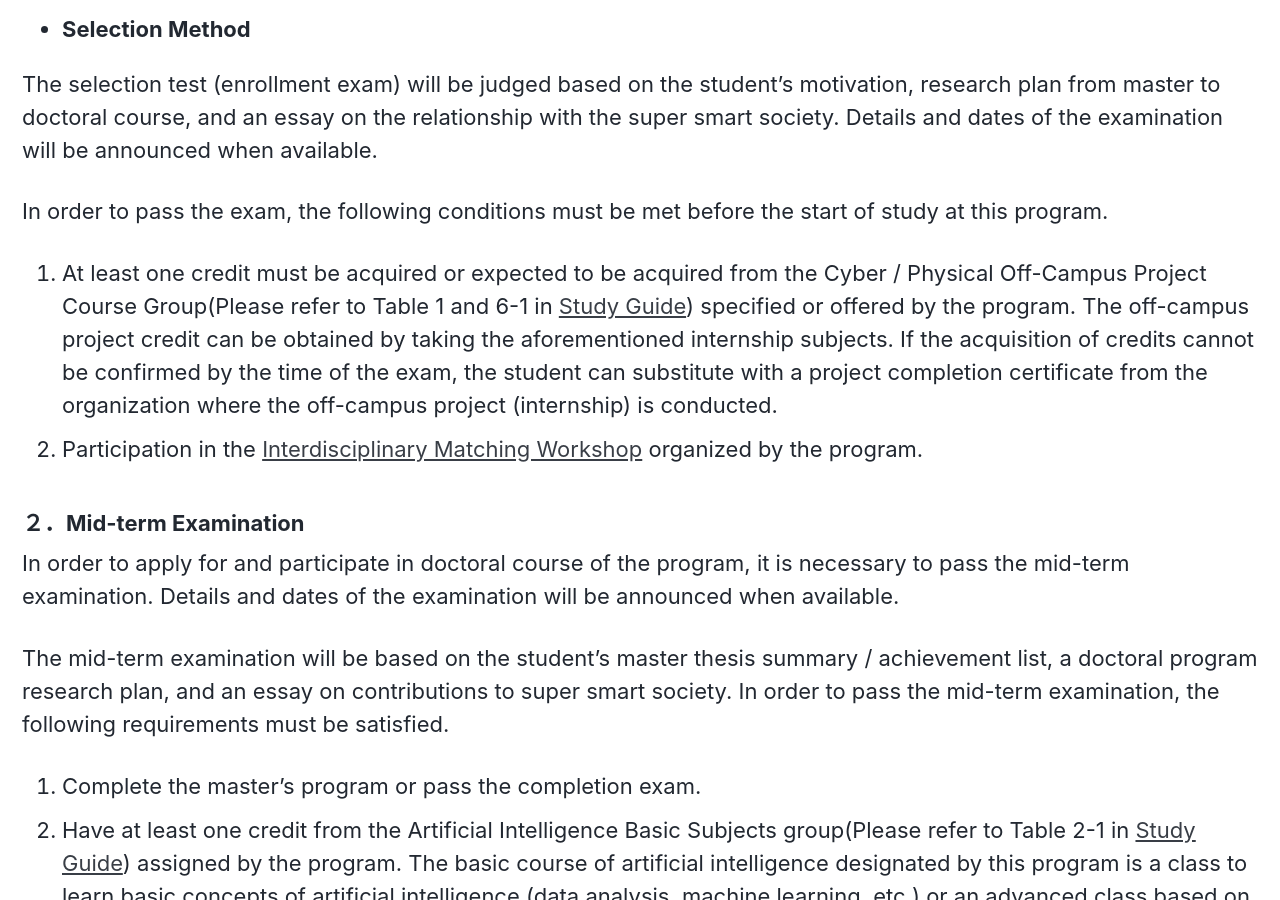
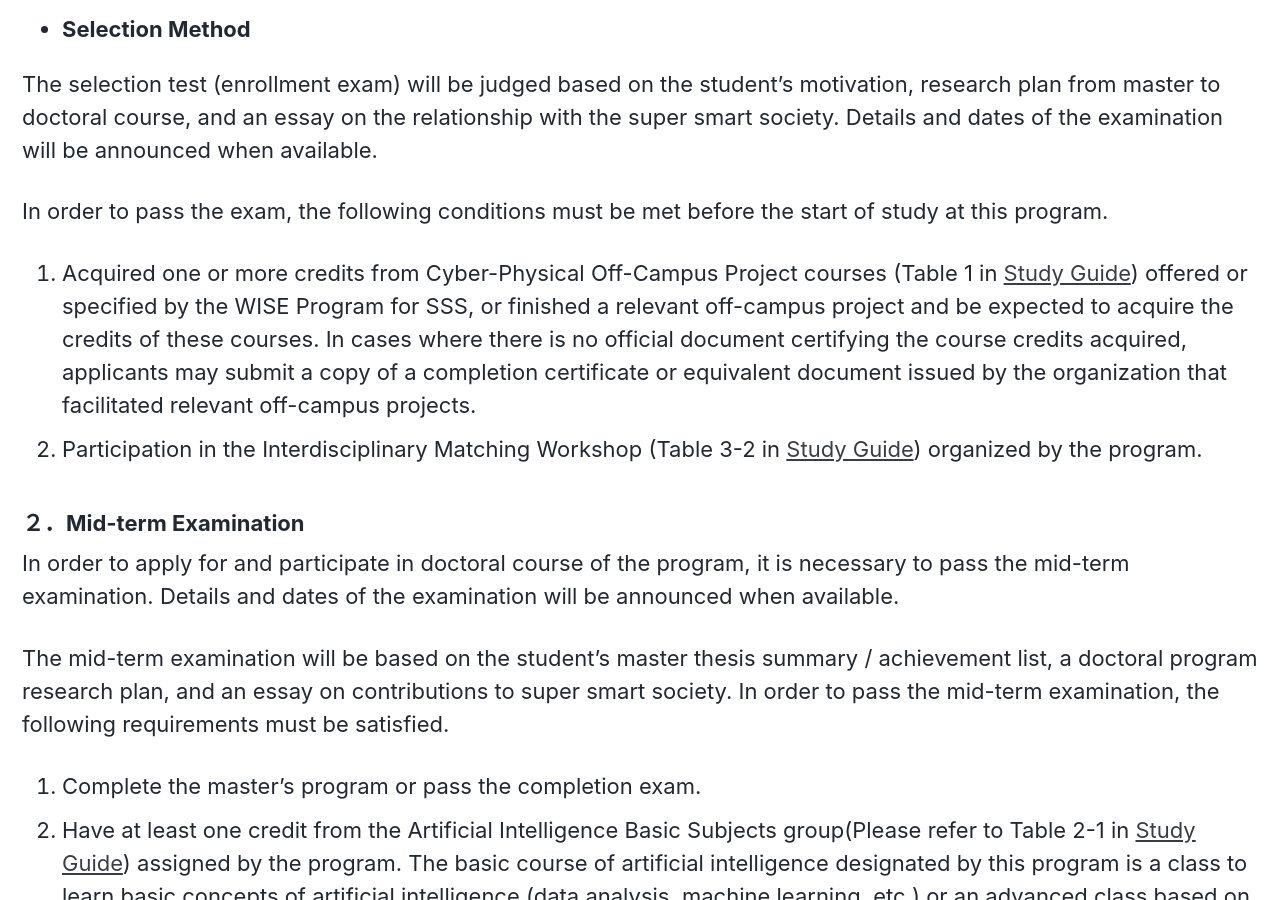
Before and after one commit to fl1d/w0ex.github.io, a Jekyll site: the page built from _pages/guide_en.md, in a window 1280 px wide and 900 px high, scrolled down 3311 px. Built offline with Jekyll 4.4.1, drawn with Linux system fonts in a browser that asks for light colours; cached includes are drawn as plain includes; nearby versions of some CDN libraries.

Commit message:
update guide and en

```diff
--- a/_pages/guide_en.md
+++ b/_pages/guide_en.md
@@ -82,8 +82,8 @@ The selection test (enrollment exam) will be judged based on the student’s mot
 
 In order to pass the exam, the following conditions must be met before the start of study at this program.
 
-1. At least one credit must be acquired or expected to be acquired from the Cyber / Physical Off-Campus Project Course Group(Please refer to Table 1 and 6-1 in [Study Guide](/doc/Guide_SSS.pdf)) specified or offered by the program. The off-campus project credit can be obtained by taking the aforementioned internship subjects. If the acquisition of credits cannot be confirmed by the time of the exam, the student can substitute with a project completion certificate from the organization where the off-campus project (internship) is conducted.
-2. Participation in the [Interdisciplinary Matching Workshop](http://www.sss.e.titech.ac.jp/event-sss-matching-ws-20191108/) organized by the program.
+1. Acquired one or more credits from Cyber-Physical Off-Campus Project courses (Table 1 in [Study Guide](/doc/Guide_SSS.pdf)) offered or specified by the WISE Program for SSS, or finished a relevant off-campus project and be expected to acquire the credits of these courses. In cases where there is no official document certifying the course credits acquired, applicants may submit a copy of a completion certificate or equivalent document issued by the organization that facilitated relevant off-campus projects.
+2. Participation in the Interdisciplinary Matching Workshop (Table 3-2 in [Study Guide](/doc/Guide_SSS.pdf)) organized by the program.
 
 ### ２．Mid-term Examination
 
```
Also changed, not shown: _pages/guide.md (+2 -2 lines).
